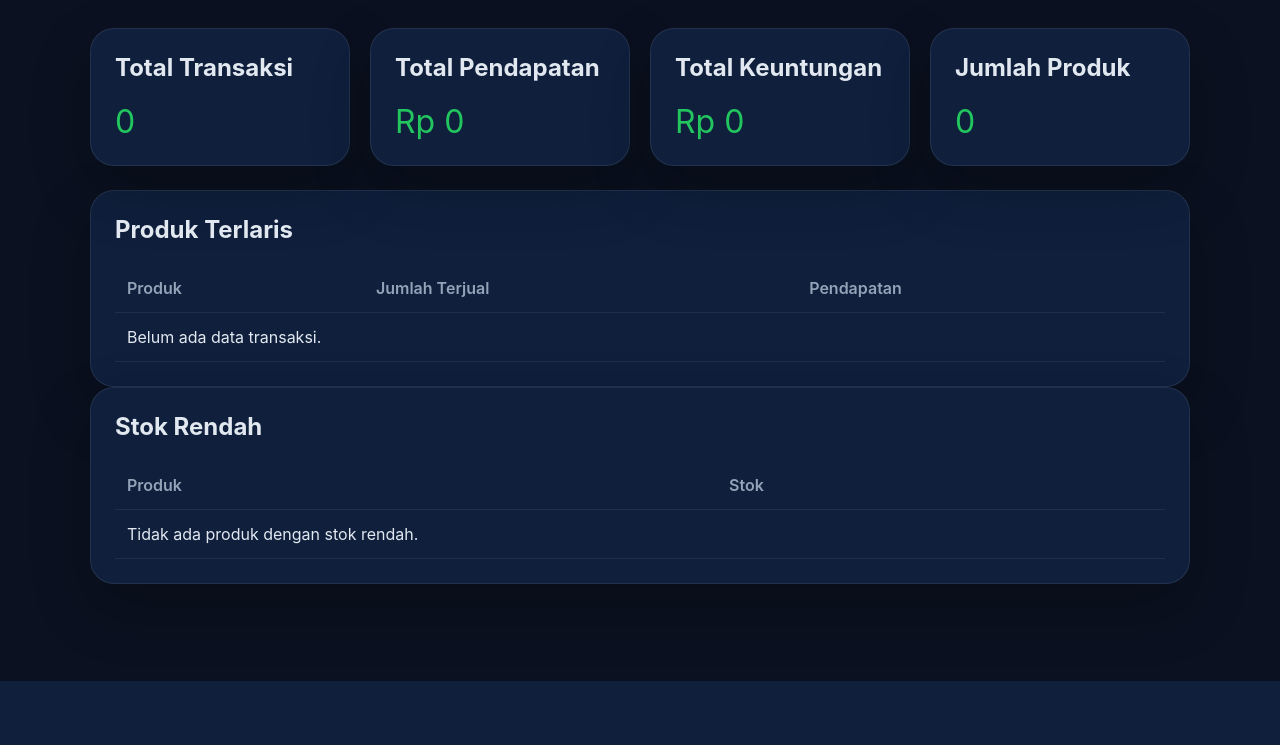
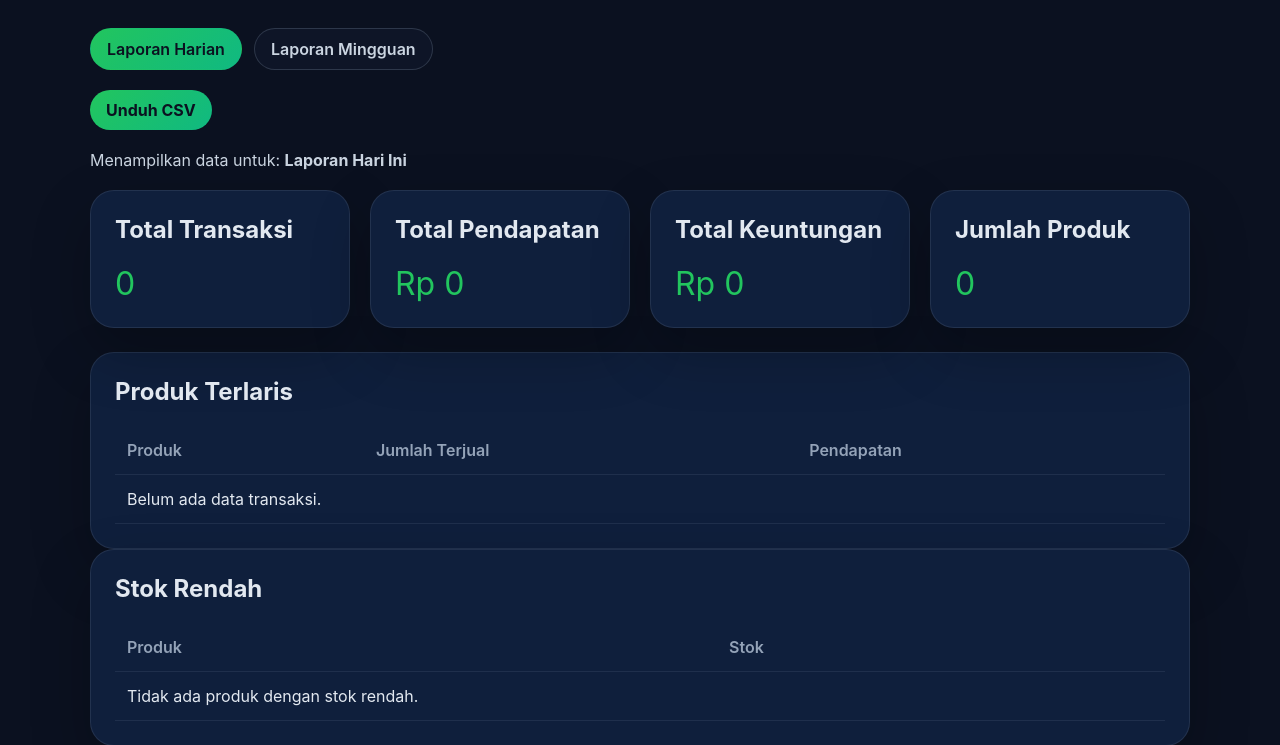
Before and after one commit to Haryakbar3112/Smart--Retail, a Flask app: page /laporan in a window 1280 px wide. Shown: the part 119-864 px from the top of the page. Before the commit the page ends 800 px from the top, so only its background shows below. Run offline with Flask 3, Linux system fonts and the light colour scheme; a user stored in the database is signed in; data that the repository does not hold is empty.

Commit message:
CSV + Laporan Harian

```diff
--- a/app.py
+++ b/app.py
@@ -1,5 +1,7 @@
 import os
-from flask import Flask, render_template, request, redirect, url_for, session
+import csv
+from io import StringIO
+from flask import Flask, render_template, request, redirect, url_for, session, Response
 from werkzeug.security import generate_password_hash, check_password_hash
 import sqlite3
 from datetime import datetime
@@ -164,6 +166,18 @@ def require_admin():
         return redirect(url_for("login"))
     if session.get("role") != "admin":
         return redirect(url_for("dashboard"))
+
+
+def get_laporan_periode(periode):
+    periode = (periode or "harian").lower()
+    if periode == "mingguan":
+        where_clause = "WHERE date(created_at) BETWEEN date('now', '-6 days') AND date('now')"
+        periode_label = "Laporan 7 Hari Terakhir"
+    else:
+        periode = "harian"
+        where_clause = "WHERE date(created_at) = date('now')"
+        periode_label = "Laporan Hari Ini"
+    return periode, where_clause, periode_label
 
 
 initialize_database()
@@ -473,6 +487,28 @@ def checkout_keranjang():
             user=get_user(),
         )
 
+    uang_bayar_raw = request.form.get("uang_bayar", "").strip()
+    try:
+        uang_bayar = int(uang_bayar_raw)
+    except (ValueError, TypeError):
+        conn.close()
+        return render_template(
+            "Keranjang.html",
+            keranjang=ringkasan_keranjang,
+            error="Masukkan nominal uang bayar yang valid.",
+            user=get_user(),
+        )
+
+    if uang_bayar < ringkasan_keranjang["total"]:
+        kekurangan = ringkasan_keranjang["total"] - uang_bayar
+        conn.close()
+        return render_template(
+            "Keranjang.html",
+            keranjang=ringkasan_keranjang,
+            error=f"Uang pembayaran kurang. Kekurangan Rp {kekurangan}.",
+            user=get_user(),
+        )
+
     for item in ringkasan_keranjang["daftar_item"]:
         produk_item = conn.execute(
             "SELECT stok FROM produk WHERE id = ?", (item["produk_id"],)
@@ -604,16 +640,18 @@ def laporan():
     if redirect_result:
         return redirect_result
 
+    periode, where_clause, periode_label = get_laporan_periode(request.args.get("periode", "harian"))
+
     conn = get_db_connection()
-    total_transaksi = conn.execute("SELECT COUNT(*) AS total FROM transaksi").fetchone()["total"]
-    total_pendapatan = conn.execute("SELECT COALESCE(SUM(total), 0) AS total FROM transaksi").fetchone()["total"]
+    total_transaksi = conn.execute(f"SELECT COUNT(*) AS total FROM transaksi {where_clause}").fetchone()["total"]
+    total_pendapatan = conn.execute(f"SELECT COALESCE(SUM(total), 0) AS total FROM transaksi {where_clause}").fetchone()["total"]
     total_produk = conn.execute("SELECT COUNT(*) AS total FROM produk").fetchone()["total"]
     total_keuntungan = conn.execute(
-        "SELECT COALESCE(SUM((p.harga_jual - p.harga_modal) * t.jumlah), 0) AS total FROM transaksi t JOIN produk p ON p.id = t.produk_id"
+        f"SELECT COALESCE(SUM((p.harga_jual - p.harga_modal) * t.jumlah), 0) AS total FROM transaksi t JOIN produk p ON p.id = t.produk_id {where_clause}"
     ).fetchone()["total"]
     terlaris = conn.execute(
-        "SELECT p.nama_produk, SUM(t.jumlah) AS jumlah_terjual, SUM(t.total) AS pendapatan "
-        "FROM transaksi t JOIN produk p ON p.id = t.produk_id "
+        f"SELECT p.nama_produk, SUM(t.jumlah) AS jumlah_terjual, SUM(t.total) AS pendapatan "
+        f"FROM transaksi t JOIN produk p ON p.id = t.produk_id {where_clause} "
         "GROUP BY p.id ORDER BY jumlah_terjual DESC LIMIT 5"
     ).fetchall()
     stok_rendah = conn.execute("SELECT * FROM produk WHERE stok <= 5 ORDER BY stok ASC").fetchall()
@@ -627,8 +665,39 @@ def laporan():
         total_produk=total_produk,
         terlaris=terlaris,
         stok_rendah=stok_rendah,
+        periode=periode,
+        periode_label=periode_label,
         user=get_user(),
     )
+
+
+@app.route("/laporan/csv")
+def laporan_csv():
+    redirect_result = require_login()
+    if redirect_result:
+        return redirect_result
+    redirect_result = require_admin()
+    if redirect_result:
+        return redirect_result
+
+    periode, where_clause, _ = get_laporan_periode(request.args.get("periode", "harian"))
+    conn = get_db_connection()
+    rows = conn.execute(
+        f"SELECT t.created_at, COALESCE(t.kode_struk, CAST(t.id AS TEXT)) AS kode_struk, p.nama_produk, t.jumlah, t.total "
+        f"FROM transaksi t JOIN produk p ON p.id = t.produk_id {where_clause} "
+        "ORDER BY t.created_at DESC, t.id DESC"
+    ).fetchall()
+    conn.close()
+
+    output = StringIO()
+    writer = csv.writer(output)
+    writer.writerow(["Tanggal", "Kode Struk", "Produk", "Jumlah", "Total"])
+    for row in rows:
+        writer.writerow([row["created_at"], row["kode_struk"], row["nama_produk"], row["jumlah"], row["total"]])
+
+    response = Response(output.getvalue(), mimetype="text/csv")
+    response.headers["Content-Disposition"] = f"attachment; filename=laporan_{periode}.csv"
+    return response
 
 
 @app.route("/logout")
--- a/database.py
+++ b/database.py
@@ -5,7 +5,7 @@ cursor = conn.cursor()
 
 cursor.execute("""
 CREATE TABLE IF NOT EXISTS users(
-    id INTEGER PRIMARY KEY AUTOINCREMENT,
+    id INTEGER PRIMARY KEY,
     username TEXT,
     password TEXT,
     role TEXT
@@ -14,7 +14,7 @@ CREATE TABLE IF NOT EXISTS users(
 
 cursor.execute("""
 CREATE TABLE IF NOT EXISTS produk(
-    id INTEGER PRIMARY KEY AUTOINCREMENT,
+    id INTEGER PRIMARY KEY,
     nama_produk TEXT,
     harga_modal INTEGER,
     harga_jual INTEGER,
@@ -24,7 +24,7 @@ CREATE TABLE IF NOT EXISTS produk(
 
 cursor.execute("""
 CREATE TABLE IF NOT EXISTS transaksi(
-    id INTEGER PRIMARY KEY AUTOINCREMENT,
+    id INTEGER PRIMARY KEY,
     produk_id INTEGER,
     jumlah INTEGER,
     total INTEGER,
--- a/reset_transaksi.py
+++ b/reset_transaksi.py
@@ -4,6 +4,8 @@ conn = sqlite3.connect("smart_retail.db")
 cursor = conn.cursor()
 
 cursor.execute("DELETE FROM produk")
+cursor.execute("DELETE FROM transaksi")
+cursor.execute("DELETE FROM transaksi")
 
 conn.commit()
 conn.close()
--- a/templates/dashboard.html
+++ b/templates/dashboard.html
@@ -126,10 +126,6 @@
                 <p class="stat-value">Rp {{ total_pendapatan }}</p>
             </section>
         </div>
-
-        <section class="card note">
-            <p>Admin dapat menambahkan, mengubah, dan menghapus produk. Kasir dapat mencatat transaksi dan melihat data penjualan.</p>
-        </section>
     </div>
 </body>
 </html>
--- a/templates/laporan.html
+++ b/templates/laporan.html
@@ -57,6 +57,50 @@
             margin-top: 0;
         }
 
+        .report-toggle {
+            display: flex;
+            flex-wrap: wrap;
+            gap: 12px;
+            margin-bottom: 20px;
+        }
+
+        .report-toggle a {
+            text-decoration: none;
+            padding: 10px 16px;
+            border-radius: 999px;
+            border: 1px solid rgba(148, 163, 184, 0.24);
+            color: #cbd5e1;
+            background: rgba(15, 23, 42, 0.8);
+            font-weight: 600;
+        }
+
+        .report-toggle a.active {
+            background: linear-gradient(135deg, #22c55e, #10b981);
+            color: #0b1120;
+            border-color: transparent;
+        }
+
+        .report-actions {
+            display: flex;
+            flex-wrap: wrap;
+            gap: 12px;
+            margin-bottom: 20px;
+        }
+
+        .report-actions a {
+            text-decoration: none;
+            padding: 10px 16px;
+            border-radius: 999px;
+            background: linear-gradient(135deg, #22c55e, #10b981);
+            color: #0b1120;
+            font-weight: 700;
+        }
+
+        .report-note {
+            margin: 0 0 20px;
+            color: #cbd5e1;
+        }
+
         .stat-value {
             font-size: 2rem;
             margin: 10px 0 0;
@@ -105,6 +149,15 @@
                 <a href="{{ url_for('logout') }}">Logout</a>
             </nav>
         </header>
+
+        <div class="report-toggle">
+            <a class="{{ 'active' if periode == 'harian' else '' }}" href="{{ url_for('laporan', periode='harian') }}">Laporan Harian</a>
+            <a class="{{ 'active' if periode == 'mingguan' else '' }}" href="{{ url_for('laporan', periode='mingguan') }}">Laporan Mingguan</a>
+        </div>
+        <div class="report-actions">
+            <a href="{{ url_for('laporan_csv', periode=periode) }}">Unduh CSV</a>
+        </div>
+        <p class="report-note">Menampilkan data untuk: <strong>{{ periode_label }}</strong></p>
 
         <div class="grid">
             <div class="card">
```
Also changed, not shown: templates/Keranjang.html (+30 -12 lines), templates/Struk.html (+0 -14 lines), templates/produk.html (+20 -4 lines), templates/transaksi.html (+13 -4 lines), templates/update_produk.html (+19 -5 lines), smart_retail.db.
